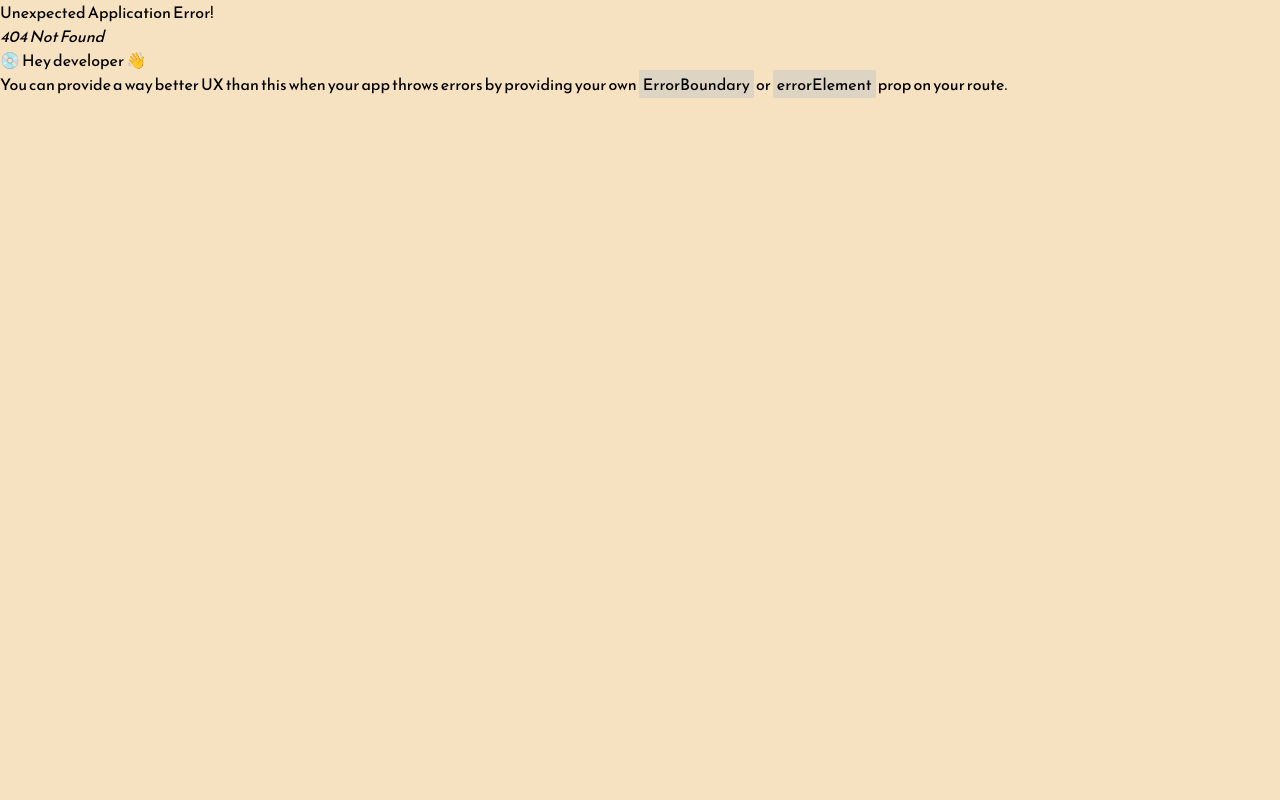
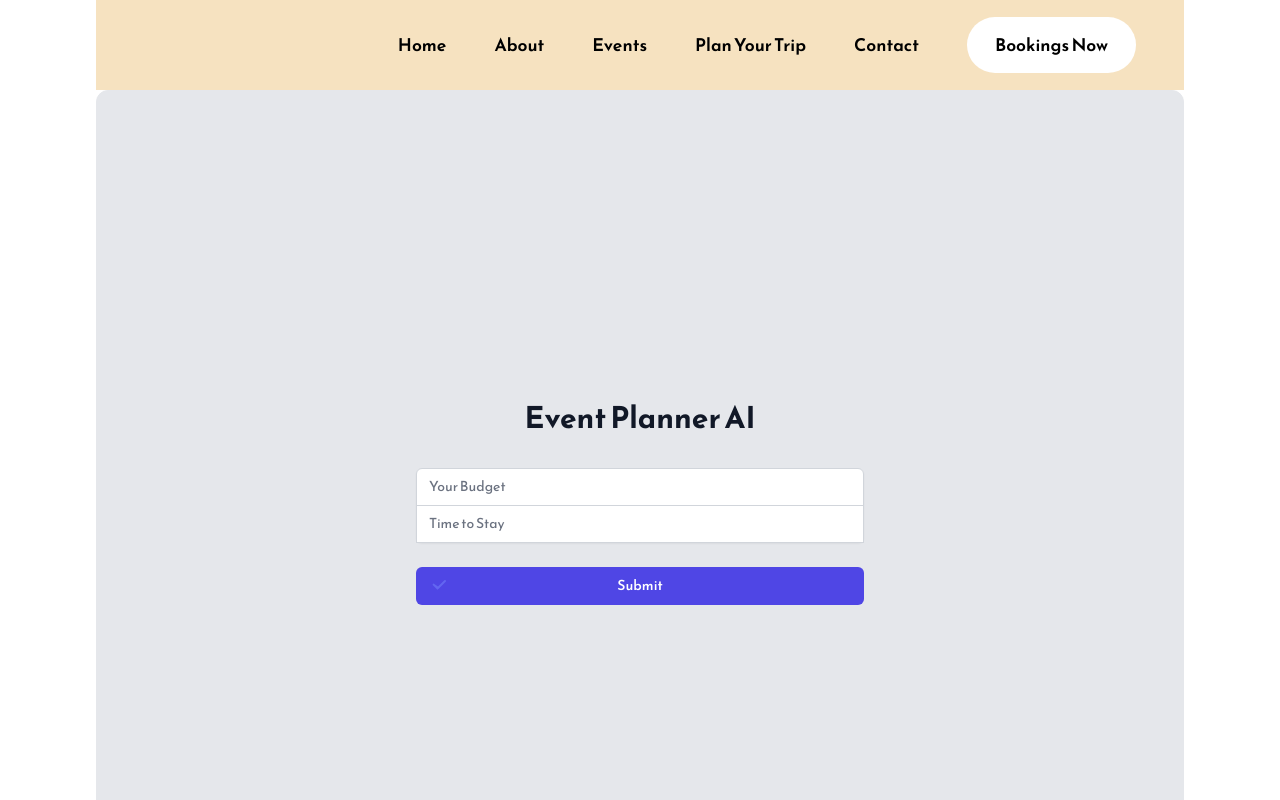
Before and after one commit to DeepeshKalura/eventEZ, a React (Create React App) app: page /events/1 in a window 1280 px wide. Before the commit this address had no page. Shown: the top 800 px of the page. Built offline with nearby package versions, Linux system fonts and the light colour scheme.

Commit message:
style: bg change and bug fix

```diff
--- a/src/App.css
+++ b/src/App.css
@@ -20,7 +20,7 @@ body {
 }
 
 body {
-  background-color: #F6E2C0;
+  background-color: #FFFFFF;
 }
 
 nav {
--- a/src/App.js
+++ b/src/App.js
@@ -7,7 +7,7 @@ function App() {
   return (
     <>
      <div className="App ">
-      <Navbar />
+      <Navbar/>
       <Outlet />
       <Footer />
     </div>
--- a/src/Components/Event.js
+++ b/src/Components/Event.js
@@ -1,4 +1,5 @@
 import React, { useState } from "react";
+import { Link } from "react-router-dom";
 
 const Event = ({ props }) => {
   const [expandedMap, setExpandedMap] = useState({});
@@ -21,8 +22,9 @@ const Event = ({ props }) => {
       {props.map((event) => (
         <div
           key={event.id}
-          className="max-w-sm border border-gray-200 rounded-lg shadow relative transition duration-300 ease-in-out transform hover:scale-105 hover:bg-gray-200 hover:cursor-pointer"
+          className="max-w-sm border border-gray-200 rounded-lg shadow relative transition duration-300 ease-in-out transform hover:scale-105 hover:bg-[#F6E2C0] hover:cursor-pointer"
         >
+          <Link to={"/events/" + event.id}>
             <div>
               <img
                 className="rounded-t-lg"
@@ -47,17 +49,18 @@ const Event = ({ props }) => {
                   <span className="text-gray-800 font-bold">
                     Start Date: {event.timeline.start}
                   </span>
-                <span className="text-gray-800 font ">
+                  <span className="text-gray-800 font-bold ">
                     End Date: {event.timeline.end}
                   </span>
                 </div>
               </p>
-
+            </div>
+          </Link>
           <div className="absolute bottom-1">
             {!expandedMap[event.id] ? (
               <button
                 onClick={() => toggleExpanded(event.id)}
-                  className="inline-flex items-center px-3 py-2 text-sm font-medium text-center text-white bg-blue-400 rounded-lg hover:bg-blue-300 focus:ring-4 focus:outline-none focus:ring-blue-300"
+                className="inline-flex items-center px-3 py-2 ml-3 text-sm font-medium text-center text-white bg-blue-400 rounded-lg hover:bg-blue-300 focus:ring-4 focus:outline-none focus:ring-blue-300"
               >
                 Read more
                 <svg
@@ -101,7 +104,6 @@ const Event = ({ props }) => {
             )}
           </div>
         </div>
-        </div>
       ))}
     </div>
   );
--- /dev/null
+++ b/src/Components/EventPlannerAi.js
@@ -0,0 +1,102 @@
+import React, { useState } from "react";
+
+const EventPlannerAi = () => {
+  const [budget, setBudget] = useState("");
+  const [timeToStay, setTimeToStay] = useState("");
+
+  const [generatedAnswer, setGeneratedAnswer] = useState("");
+
+  const handleSubmit = (e) => {
+    e.preventDefault();
+    // Here you can perform any actions you want with the inputs
+    console.log("Budget:", budget);
+    console.log("Time to Stay:", timeToStay);
+    // Here you can generate the AI answer based on the inputs
+    const aiAnswer = generateAIAnswer(budget, timeToStay);
+    setGeneratedAnswer(aiAnswer);
+  };
+
+  // Function to generate AI answer
+  const generateAIAnswer = (budget, timeToStay) => {
+    // You can implement your AI logic here
+    // For now, let's just return a dummy answer
+    return `AI Generated Answer: You have a budget of ${budget} and plan to stay for ${timeToStay}`;
+  };
+
+  return (
+    <div className="min-h-screen flex items-center justify-center bg-gray-200 py-12 px-4 sm:px-6 lg:px-8 border rounded-xl">
+      <div className="max-w-md w-full space-y-8">
+        <div>
+          <h2 className="mt-6 text-center text-3xl font-extrabold text-gray-900">
+            Event Planner AI
+          </h2>
+        </div>
+        <form className="mt-8 space-y-6" onSubmit={handleSubmit}>
+          <div className="rounded-md shadow-sm -space-y-px">
+            <div>
+              <label htmlFor="budget" className="sr-only">
+                Your Budget:
+              </label>
+              <input
+                id="budget"
+                name="budget"
+                type="text"
+                required
+                className="appearance-none rounded-none relative block w-full px-3 py-2 border border-gray-300 placeholder-gray-500 text-gray-900 rounded-t-md focus:outline-none focus:ring-indigo-500 focus:border-indigo-500 focus:z-10 sm:text-sm"
+                placeholder="Your Budget"
+                value={budget}
+                onChange={(e) => setBudget(e.target.value)}
+              />
+            </div>
+            <div>
+              <label htmlFor="timeToStay" className="sr-only">
+                Time to Stay:
+              </label>
+              <input
+                id="timeToStay"
+                name="timeToStay"
+                type="text"
+                required
+                className="appearance-none rounded-none relative block w-full px-3 py-2 border border-gray-300 placeholder-gray-500 text-gray-900 focus:outline-none focus:ring-indigo-500 focus:border-indigo-500 focus:z-10 sm:text-sm"
+                placeholder="Time to Stay"
+                value={timeToStay}
+                onChange={(e) => setTimeToStay(e.target.value)}
+              />
+            </div>
+          </div>
+          <div>
+            <button
+              type="submit"
+              className="group relative w-full flex justify-center py-2 px-4 border border-transparent text-sm font-medium rounded-md text-white bg-indigo-600 hover:bg-indigo-700 focus:outline-none focus:ring-2 focus:ring-offset-2 focus:ring-indigo-500"
+            >
+              <span className="absolute left-0 inset-y-0 flex items-center pl-3">
+                {/* Heroicon name: solid/check */}
+                <svg
+                  className="h-5 w-5 text-indigo-500 group-hover:text-indigo-400"
+                  xmlns="http://www.w3.org/2000/svg"
+                  viewBox="0 0 20 20"
+                  fill="currentColor"
+                  aria-hidden="true"
+                >
+                  <path
+                    fillRule="evenodd"
+                    d="M9.293 13.293a1 1 0 0 1-1.414 0l-4-4a1 1 0 0 1 1.414-1.414L9 10.586l6.293-6.293a1 1 0 0 1 1.414 1.414l-7 7a1 1 0 0 1-1.414 0z"
+                    clipRule="evenodd"
+                  />
+                </svg>
+              </span>
+              Submit
+            </button>
+          </div>
+        </form>
+        {generatedAnswer && (
+          <div className="bg-white rounded-md p-4 shadow-md">
+            <p className="text-gray-800">{generatedAnswer}</p>
+          </div>
+        )}
+      </div>
+    </div>
+  );
+};
+
+export default EventPlannerAi;
--- a/src/Components/Footer.js
+++ b/src/Components/Footer.js
@@ -7,7 +7,7 @@ import { FaFacebookF } from "react-icons/fa";
 
 const Footer = () => {
   return (
-    <div className="footer-wrapper">
+    <div className="footer-wrapper bg-[#F6E2C0]">
       <div className="footer-section-one">
         <div className="footer-logo-container">
           <img src=" "alt="" />
--- a/src/Components/Navbar.js
+++ b/src/Components/Navbar.js
@@ -52,7 +52,7 @@ const Navbar = () => {
     },
   ];
   return (
-    <nav>
+    <nav className="bg-[#F6E2C0]">
       <div className="nav-logo-container">
         <img src=" " alt="" />
       </div>
```
Also changed, not shown: src/index.js (+7 -2 lines). Lines whose indentation alone changed are shown as unchanged.
